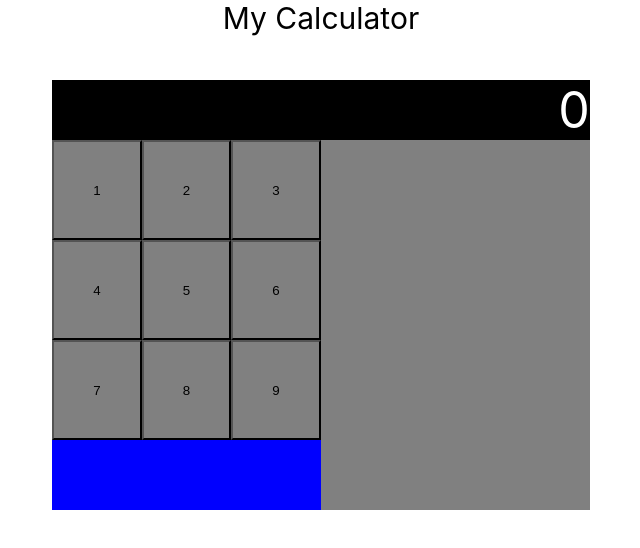
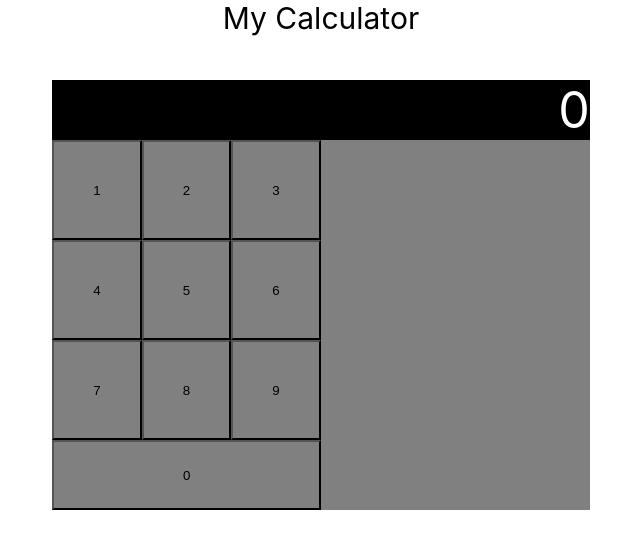
Before and after one commit to aguirreh8/myCalculator, a React (Create React App) app: page / in a window 1280 px wide. Shown: the top 548 px of the page, without its empty margins (319-959 px from the left). Built offline with nearby package versions, Linux system fonts and the light colour scheme.

Commit message:
Add new style for 0 large button, add new script to add classes to number buttons, change input to string in handledisplayinput

```diff
--- a/src/App.jsx
+++ b/src/App.jsx
@@ -11,23 +11,38 @@ class App extends Component {
   };
 
   handleDisplayInput = input => {
+    let t = input.toString();
     if (this.state.currentValue !== "0") {
       this.setState({
-        currentValue: this.state.currentValue + input
+        currentValue: this.state.currentValue + t
       });
     } else {
       this.setState({
-        currentValue: input
+        currentValue: t
       });
     }
   };
 
   render() {
-	const numButtons = [];
+    const numButtons = [];
 
-	for (let i = 1; i < 10; i++) {
-		numButtons.push(<NumberKeypad value={i} handleDisplayInput={this.handleDisplayInput}>{i}</NumberKeypad>)
-	}
+    for (let i = 0; i < 10; i++) {
+      let j = i + 1;
+      if (j < 10) {
+        numButtons.push(
+          <NumberKeypad value={j} handleDisplayInput={this.handleDisplayInput} btnStyle="keypad-number-btn">
+            {j}
+          </NumberKeypad>
+        )
+      } else {
+        j = 0;
+        numButtons.push(
+          <NumberKeypad value={j} handleDisplayInput={this.handleDisplayInput} btnStyle="keypad-number-btn-large">
+            {j}
+          </NumberKeypad>
+        )
+      }
+    }
 
     return (
       <div className="App">
@@ -35,9 +50,7 @@ class App extends Component {
         <Main>
           <Display currentValue={this.state.currentValue} />
           <div className="keypad-layout">
-            <div className="keypad-numBtn-layout">
-				{numButtons}
-            </div>
+            <div className="keypad-numBtn-layout">{numButtons}</div>
           </div>
         </Main>
       </div>
--- a/src/components/NumberKeypad/NumberKeypad.css
+++ b/src/components/NumberKeypad/NumberKeypad.css
@@ -1,6 +1,13 @@
 .keypad-number-btn {
-    display: inline-block;
-    min-width: 33.3%;
-    height: 100px;
-    background-color: gray;
-  }
+  display: inline-block;
+  min-width: 33.3%;
+  height: 100px;
+  background-color: gray;
+}
+
+.keypad-number-btn-large {
+  display: inline-block;
+  min-width: 100%;
+  height: 70px;
+  background-color: gray;
+}
--- a/src/components/NumberKeypad/NumberKeypad.jsx
+++ b/src/components/NumberKeypad/NumberKeypad.jsx
@@ -3,7 +3,7 @@ import "./NumberKeypad.css";
 
 const NumberKeypad = props => (
     <button
-        className="keypad-number-btn"
+        className={props.btnStyle}
         onClick={() => props.handleDisplayInput(props.value)}
     >
         {props.children}
```
